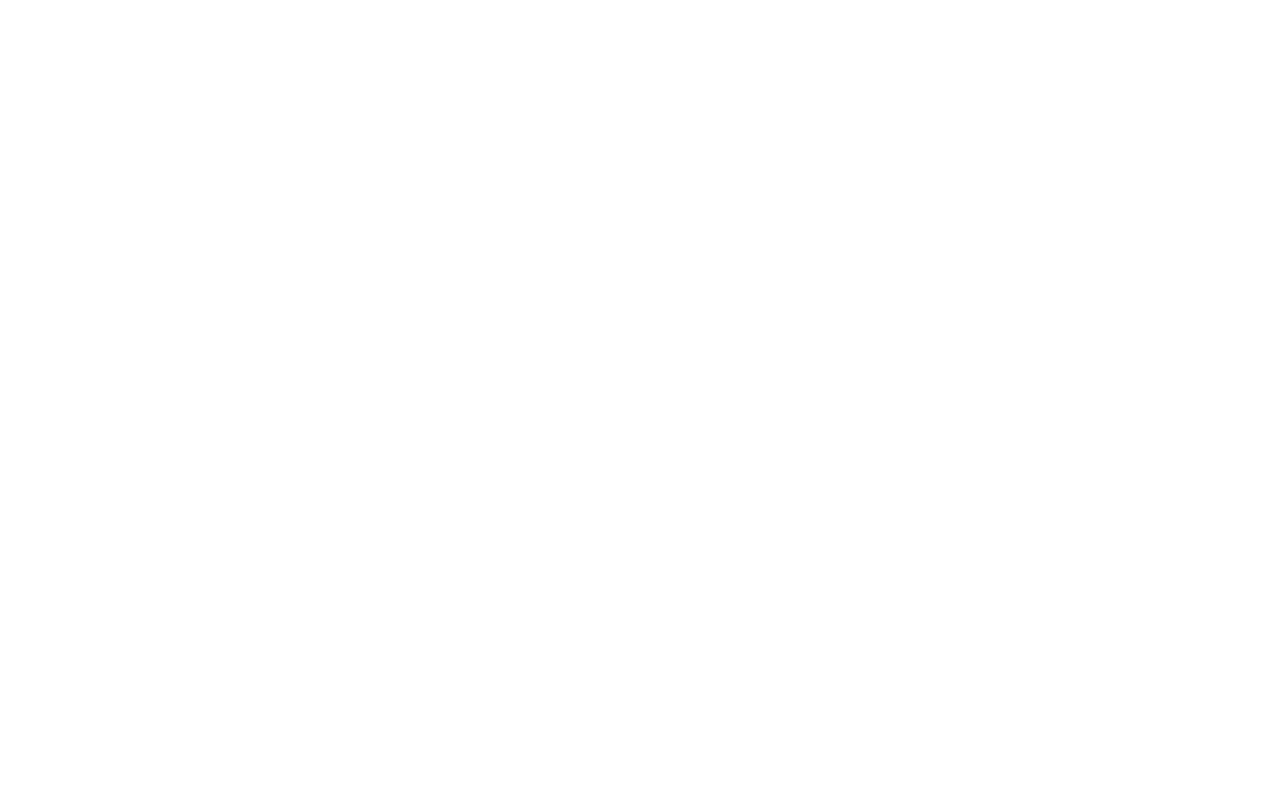
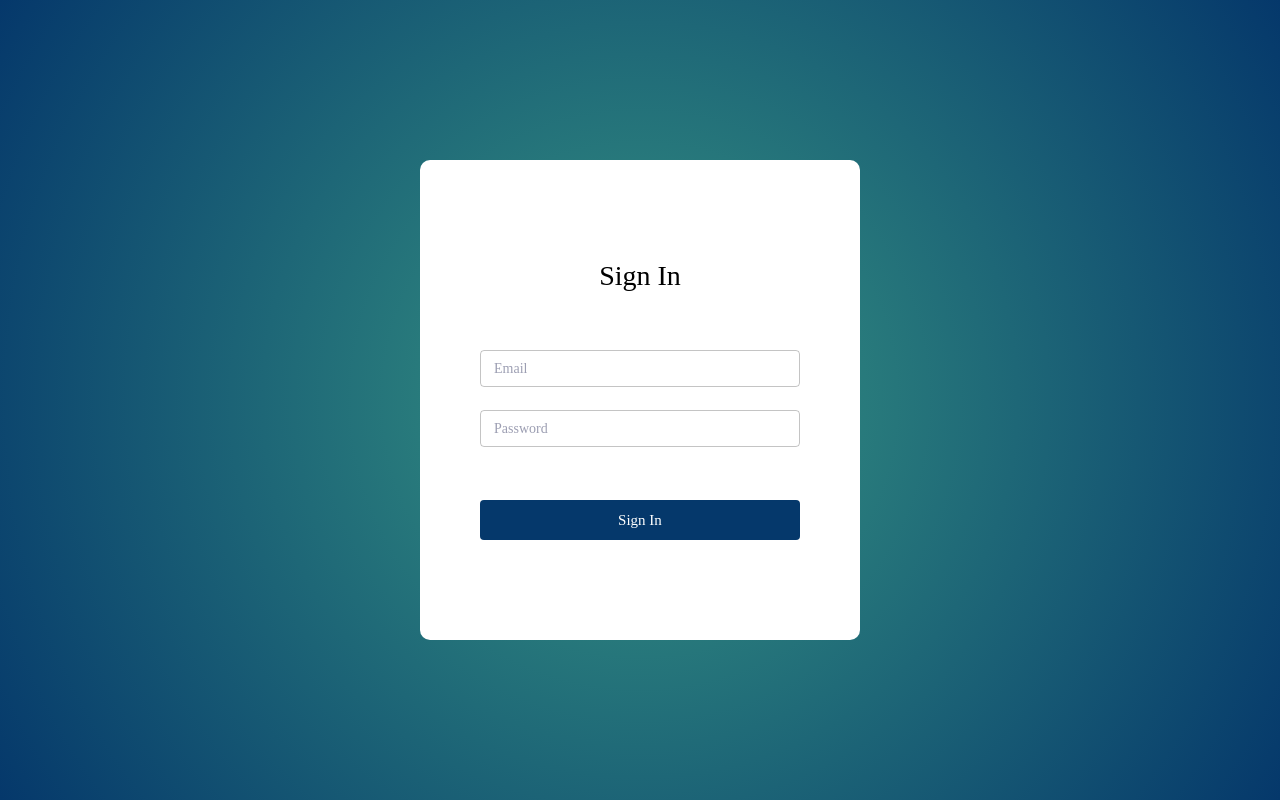
Before and after one commit to sorinB2/admin, a React (Create React App) app: page /login in a window 1280 px wide. Before the commit this address had no page. Built offline with nearby package versions, Linux system fonts and the light colour scheme.

Commit message:
Create UI for log in page

```diff
--- a/src/App.tsx
+++ b/src/App.tsx
@@ -4,6 +4,7 @@
 // Components
 import { CounterPage } from './pages/CounterPage';
 import { HomePage } from './pages/HomePage';
+import { LoginPage } from './pages/LoginPage';
 
 export const App = () => {
   return (
@@ -11,6 +12,7 @@
       <BrowserRouter>
         <Routes>
           <Route path="/" element={<HomePage />} />
+          <Route path="/login" element={<LoginPage />} />
           <Route path="/counter" element={<CounterPage />} />
         </Routes>
       </BrowserRouter>
--- a/src/constants/colors.ts
+++ b/src/constants/colors.ts
@@ -6,6 +6,6 @@
   lightGreen: '#4FBD85',
   red: '#EE3349',
   background: '#F7F8FA',
-  gray: 'C4C4C4',
-  stroke: 'D5D5D5',
+  gray: '#9C9EB2',
+  stroke: '#D5D5D5',
 };
--- a/src/index.css
+++ b/src/index.css
@@ -1,7 +1,7 @@
 body {
   margin: 0;
-  font-family: -apple-system, BlinkMacSystemFont, 'Segoe UI', 'Roboto', 'Oxygen', 'Ubuntu', 'Cantarell', 'Fira Sans',
-    'Droid Sans', 'Helvetica Neue', sans-serif;
+  font-family: 'Segoe UI', 'Roboto', 'Oxygen', 'Ubuntu', 'Cantarell', 'Fira Sans', 'Droid Sans', 'Helvetica Neue',
+    sans-serif;
   -webkit-font-smoothing: antialiased;
   -moz-osx-font-smoothing: grayscale;
 }
--- /dev/null
+++ b/src/pages/LoginPage.tsx
@@ -0,0 +1,61 @@
+import React from 'react';
+import { Box, Button, TextField, Typography } from '@mui/material';
+import { makeStyles } from 'tss-react/mui';
+
+export const LoginPage = () => {
+  const { classes } = useStyles();
+
+  const submitHandler = (event: React.FormEvent<HTMLFormElement>) => {
+    event.preventDefault();
+  };
+  return (
+    <Box className={classes.wrapper}>
+      <form className={classes.form} onSubmit={submitHandler}>
+        <Box className={classes.formFields}>
+          <Typography variant="h1" className={classes.title}>
+            Sign In
+          </Typography>
+          <TextField size="small" label="Email" type={'email'} />
+          <TextField size="small" label="Password" type={'password'} />
+          <Button className={classes.button} variant="contained" type="submit">
+            <Typography variant="h5">Sign In</Typography>
+          </Button>
+        </Box>
+      </form>
+    </Box>
+  );
+};
+
+const useStyles = makeStyles()(theme => ({
+  wrapper: {
+    height: '100vh',
+    width: '100vw',
+    display: 'grid',
+    justifyContent: 'center',
+    alignContent: 'center',
+    background: 'radial-gradient(circle, rgba(55,150,131,1) 0%, rgba(5,56,107,1) 100%)',
+  },
+  form: {
+    background: theme.palette.common.white,
+    position: 'relative',
+    display: 'grid',
+    justifyContent: 'center',
+    alignContent: 'center',
+    height: theme.spacing(60),
+    width: theme.spacing(55),
+    borderRadius: '10px',
+  },
+  formFields: {
+    display: 'grid',
+    gridTemplateRows: '90px 60px 60px 70px',
+  },
+  title: {
+    textAlign: 'center',
+    fontSize: '28px',
+  },
+  button: {
+    width: theme.spacing(40),
+    height: theme.spacing(5),
+    alignSelf: 'end',
+  },
+}));
--- a/src/themes/theme.ts
+++ b/src/themes/theme.ts
@@ -54,7 +54,7 @@
     },
   },
   typography: {
-    fontFamily: 'Open Sans',
+    fontFamily: 'Public Sans',
     fontFamilyInter: 'Inter',
     h1: {
       fontSize: '24px',
```
